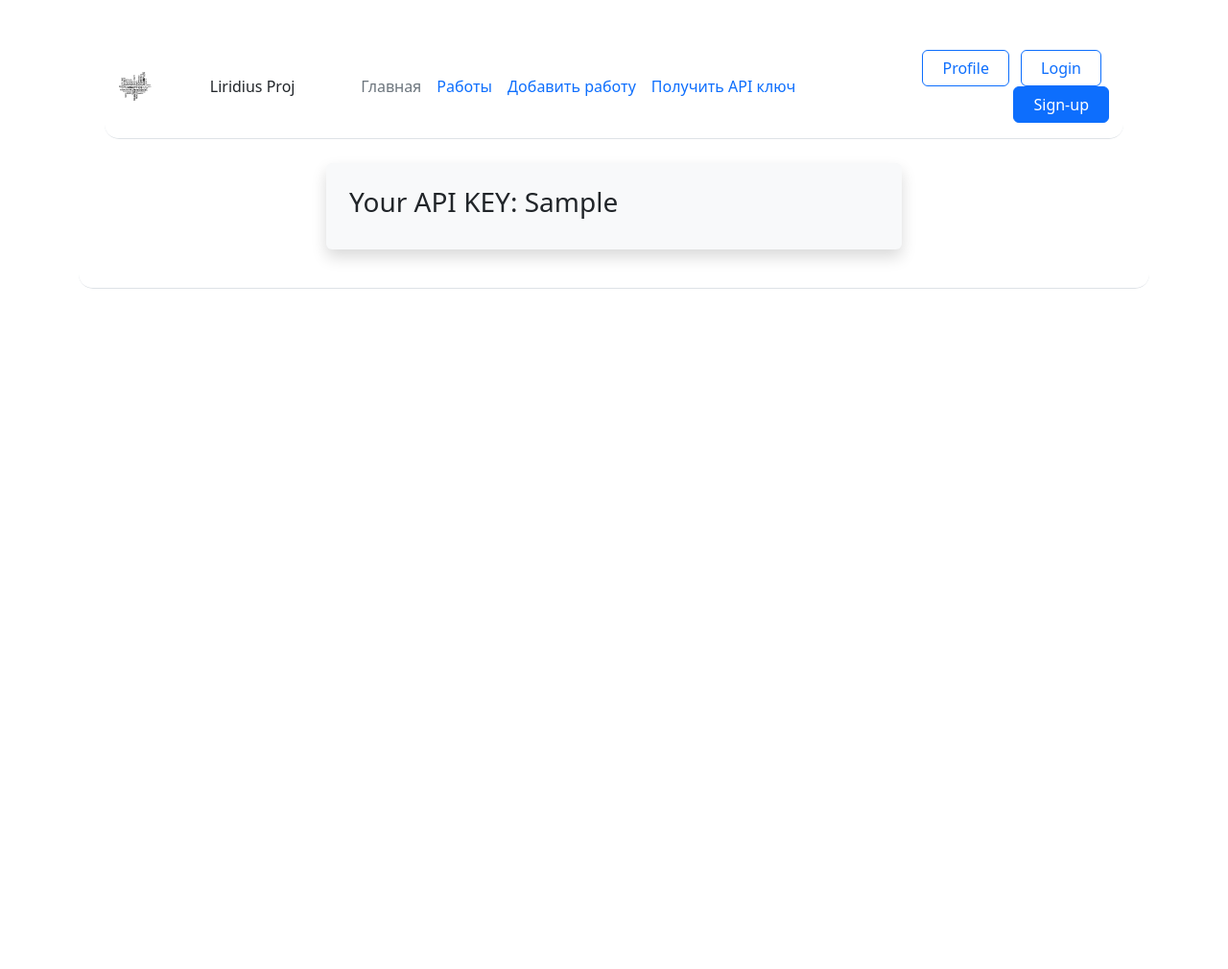
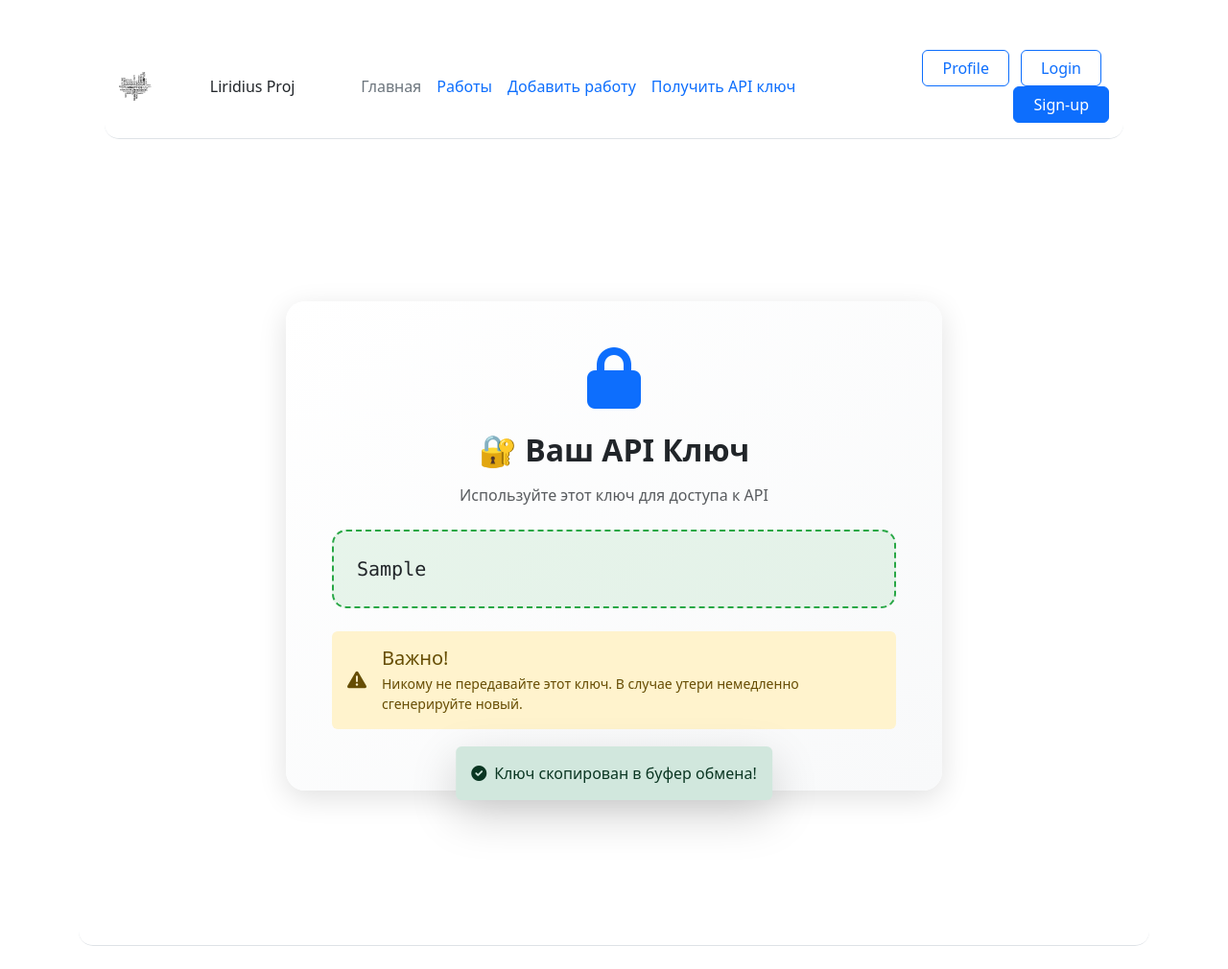
Before and after one commit to ZEFERUS777/yandex-task-web, a Flask app: template templates/vision_api.html in a window 1280 px wide. Shown: the whole page at 96% size. Before the commit the page ends 301 px from the top, so only its background shows below. Run offline with Flask 3, Linux system fonts and the light colour scheme; the template is opened without the code that fills it: most values are stand-ins (such as "Sample title", 1, 10 or a date in 2020).

Commit message:
улучшил стиль регситрации API ключа

```diff
--- a/templates/base.html
+++ b/templates/base.html
@@ -1,6 +1,5 @@
 <!DOCTYPE html>
 <html lang="en">
-
 <head>
     <meta charset="UTF-8">
     <title>{% block title %}{% endblock %}</title>
@@ -34,7 +33,6 @@
         }
     </style>
 </head>
-
 <body>
     <div class="container">
         <header
@@ -65,7 +63,6 @@
             <script src="https://cdn.jsdelivr.net/npm/bootstrap@5.3.3/dist/js/bootstrap.bundle.min.js"
                 integrity="sha384-YvpcrYf0tY3lHB60NNkmXc5s9fDVZLESaAA55NDzOxhy9GkcIdslK1eN7N6jIeHz"
                 crossorigin="anonymous"></script>
-
             <script>
                 // Анимация при наведении и клике
                 document.querySelectorAll('.btn').forEach(button => {
@@ -102,5 +99,4 @@
                 });
             </script>
 </body>
-
 </html>
--- a/templates/vision_api.html
+++ b/templates/vision_api.html
@@ -1,8 +1,113 @@
 {% extends 'base.html' %}
-{% block title %}API{% endblock %}
+{% block title %}API Key{% endblock %}
 {% block content %}
-<div class="bg-light p-4 rounded shadow" style="margin-left: auto; margin-right: auto; max-width:600px; margin-top:25px;">
-    <h3>Your API KEY: {{ api_key }}</h3>
+<style>
+    .key-card {
+        animation: cardRise 0.6s cubic-bezier(0.23, 1, 0.32, 1);
+        background: linear-gradient(145deg, #ffffff, #f8f9fa);
+        border-radius: 20px;
+        box-shadow: 0 8px 30px rgba(0, 0, 0, 0.12);
+        transition: all 0.3s ease;
+        position: relative;
+        overflow: hidden;
+    }
+
+    .key-card:hover {
+        transform: translateY(-5px);
+        box-shadow: 0 12px 35px rgba(0, 0, 0, 0.15);
+    }
+
+    .api-key-box {
+        background: rgba(40, 167, 69, 0.1);
+        border: 2px dashed #28a745;
+        border-radius: 15px;
+        transition: all 0.3s ease;
+        position: relative;
+    }
+
+    .api-key-box:hover {
+        transform: scale(1.02);
+        background: rgba(40, 167, 69, 0.15);
+    }
+
+    .copy-btn {
+        position: absolute;
+        right: 15px;
+        top: 50%;
+        transform: translateY(-50%);
+        opacity: 0;
+        transition: all 0.3s ease;
+    }
+
+    .api-key-box:hover .copy-btn {
+        opacity: 1;
+    }
+
+    .copied-alert {
+        position: fixed;
+        bottom: -50px;
+        left: 50%;
+        transform: translateX(-50%);
+        transition: all 0.4s cubic-bezier(0.68, -0.55, 0.27, 1.55);
+    }
+
+    .copied-active {
+        bottom: 20px;
+    }
+</style>
+
+<div class="container">
+    <div class="row justify-content-center min-vh-100 align-items-center">
+        <div class="col-md-10 col-lg-8">
+            <div class="key-card p-5">
+                <div class="text-center mb-4">
+                    <i class="fas fa-lock fa-4x text-primary mb-4"></i>
+                    <h2 class="fw-bold mb-3">🔐 Ваш API Ключ</h2>
+                    <p class="text-muted">Используйте этот ключ для доступа к API</p>
+                </div>
+
+                <div class="api-key-box p-4 mb-4 position-relative">
+                    <code class="text-dark fs-5">{{ api_key }}</code>
+                    <button class="copy-btn btn btn-sm btn-success rounded-pill px-3 py-1">
+                        <i class="fas fa-copy me-2"></i>Копировать
+                    </button>
+                </div>
+
+                <div class="alert alert-warning border-0">
+                    <div class="d-flex align-items-center">
+                        <i class="fas fa-exclamation-triangle me-3 fs-5"></i>
+                        <div>
+                            <h5 class="mb-1">Важно!</h5>
+                            <p class="mb-0 small">
+                                Никому не передавайте этот ключ. В случае утери немедленно сгенерируйте новый.
+                            </p>
+                        </div>
+                    </div>
+                </div>
+            </div>
+        </div>
+    </div>
 </div>
-<br>
+
+<div class="copied-alert alert alert-success border-0 shadow-lg">
+    <i class="fas fa-check-circle me-2"></i>Ключ скопирован в буфер обмена!
+</div>
+
+<script>
+    // Анимация копирования
+    document.querySelector('.copy-btn').addEventListener('click', function() {
+        const key = '{{ api_key }}';
+        navigator.clipboard.writeText(key);
+
+        const alert = document.querySelector('.copied-alert');
+        alert.classList.add('copied-active');
+        setTimeout(() => alert.classList.remove('copied-active'), 2000);
+    });
+
+    // Плавное появление карточки
+    document.querySelector('.key-card').style.opacity = 0;
+    setTimeout(() => {
+        document.querySelector('.key-card').style.opacity = 1;
+    }, 50);
+</script>
 {% endblock %}
```
Also changed, not shown: instance/flask.sqlite3, templates/reg_api.html (line endings or trailing spaces).
